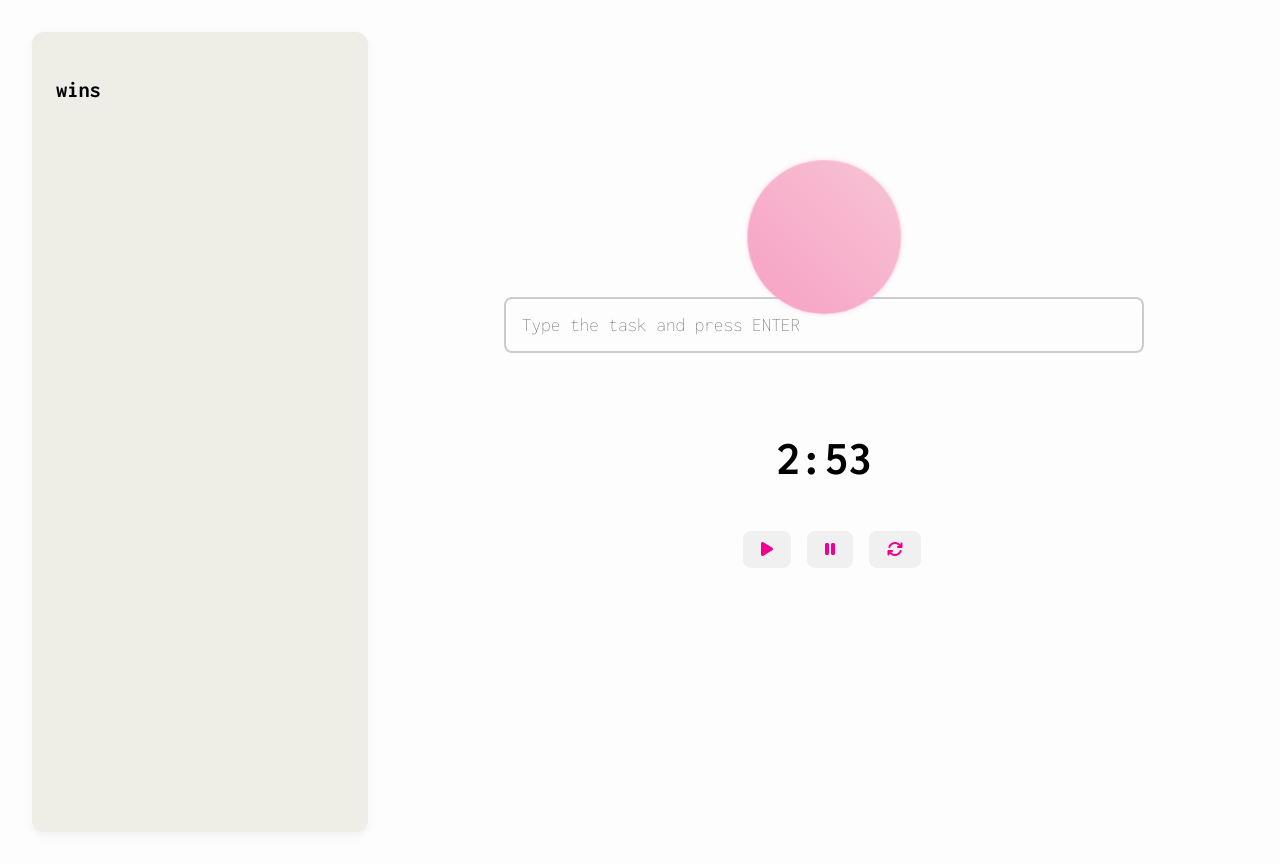
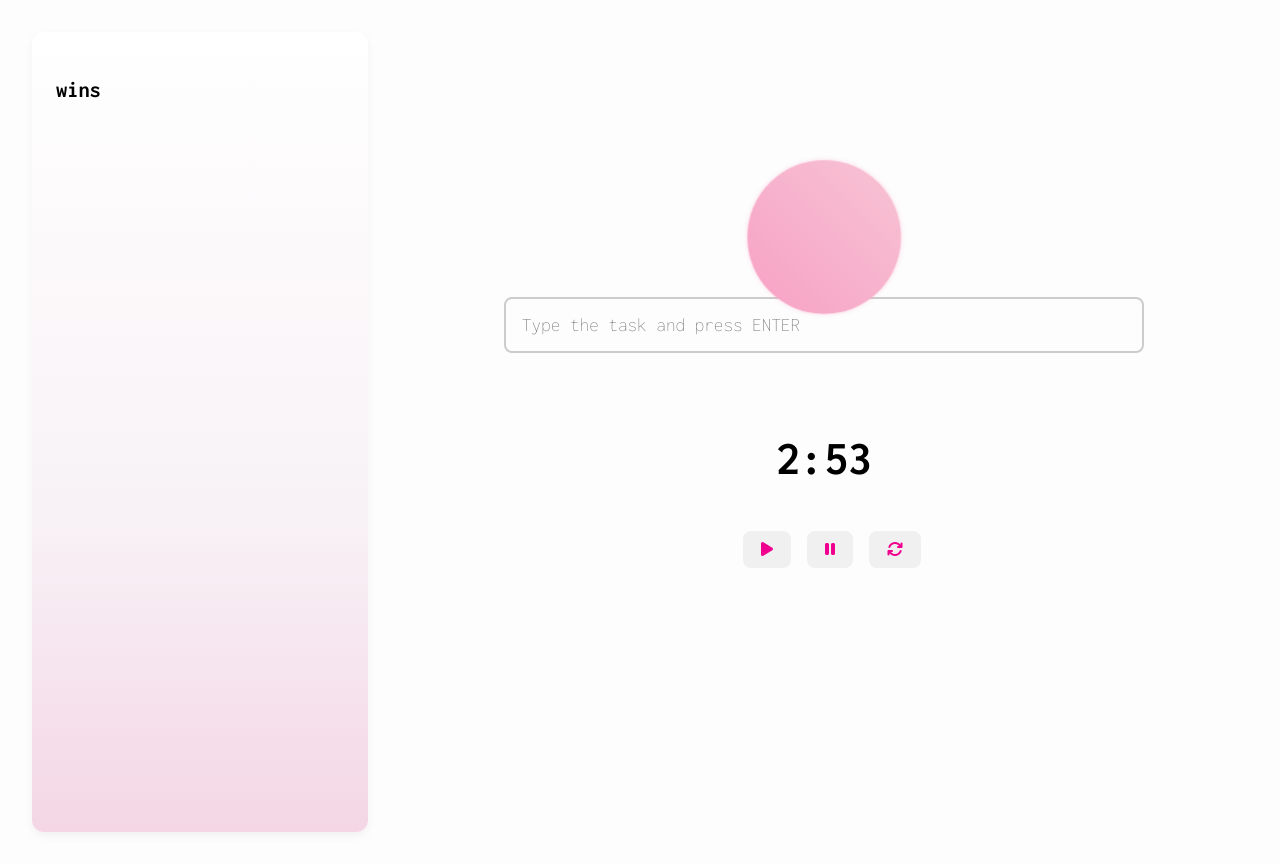
Before and after one commit to JedidiahCajudo/easy-wins, a React (Vite) app: page / in a window 1280 px wide. Built offline with nearby package versions, Linux system fonts and the light colour scheme.

Commit message:
just changed the background of the completed tasks

```diff
--- a/src/index.css
+++ b/src/index.css
@@ -32,7 +32,7 @@ input::placeholder {
 /* Completed Tasks */
 .completed-tasks {
   width: min(25%, 18rem); /* Takes up to 25% or max 18rem */
-  background-color: #eeeee6;
+background: linear-gradient(to bottom, #ffffff, #f8f2f6 60%, #f4d6e5);
   padding: 1.5rem;
   border-radius: 0.75rem;
   box-shadow: 0 4px 10px rgba(0, 0, 0, 0.05);
```
